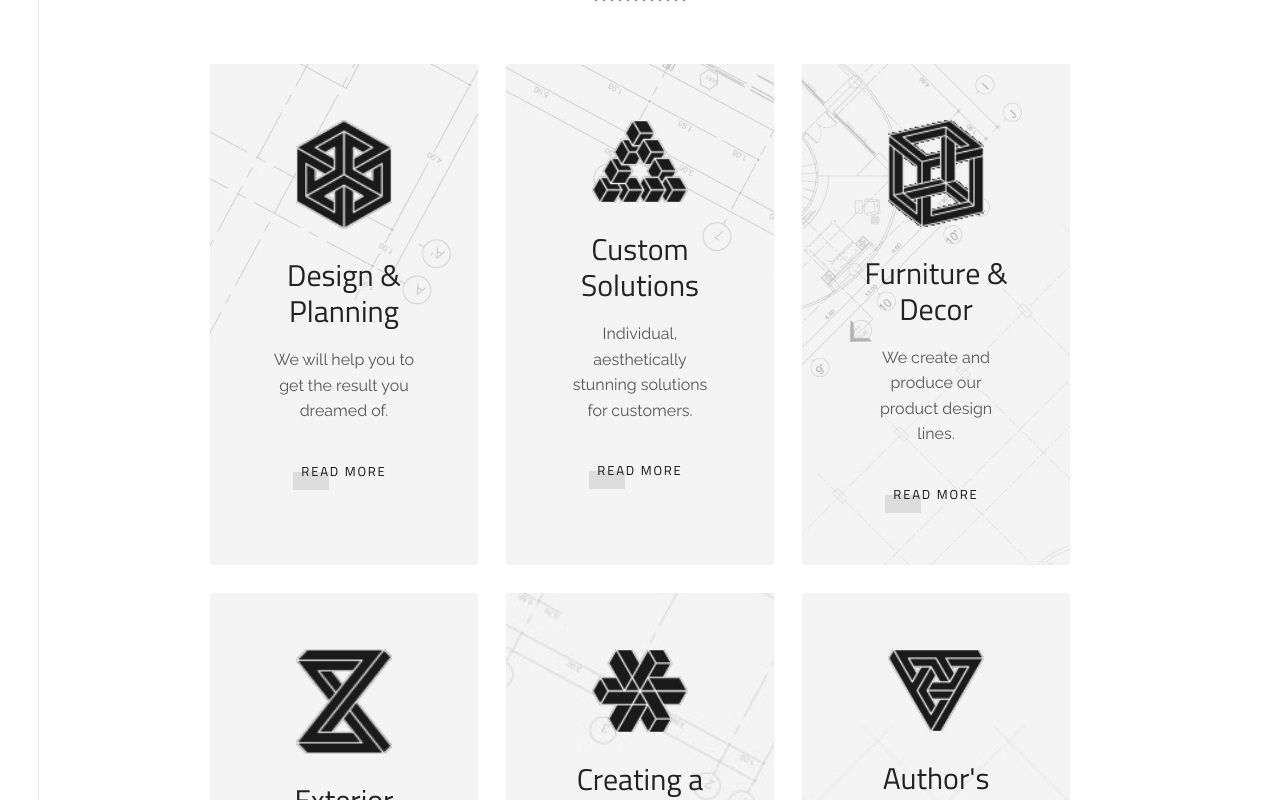
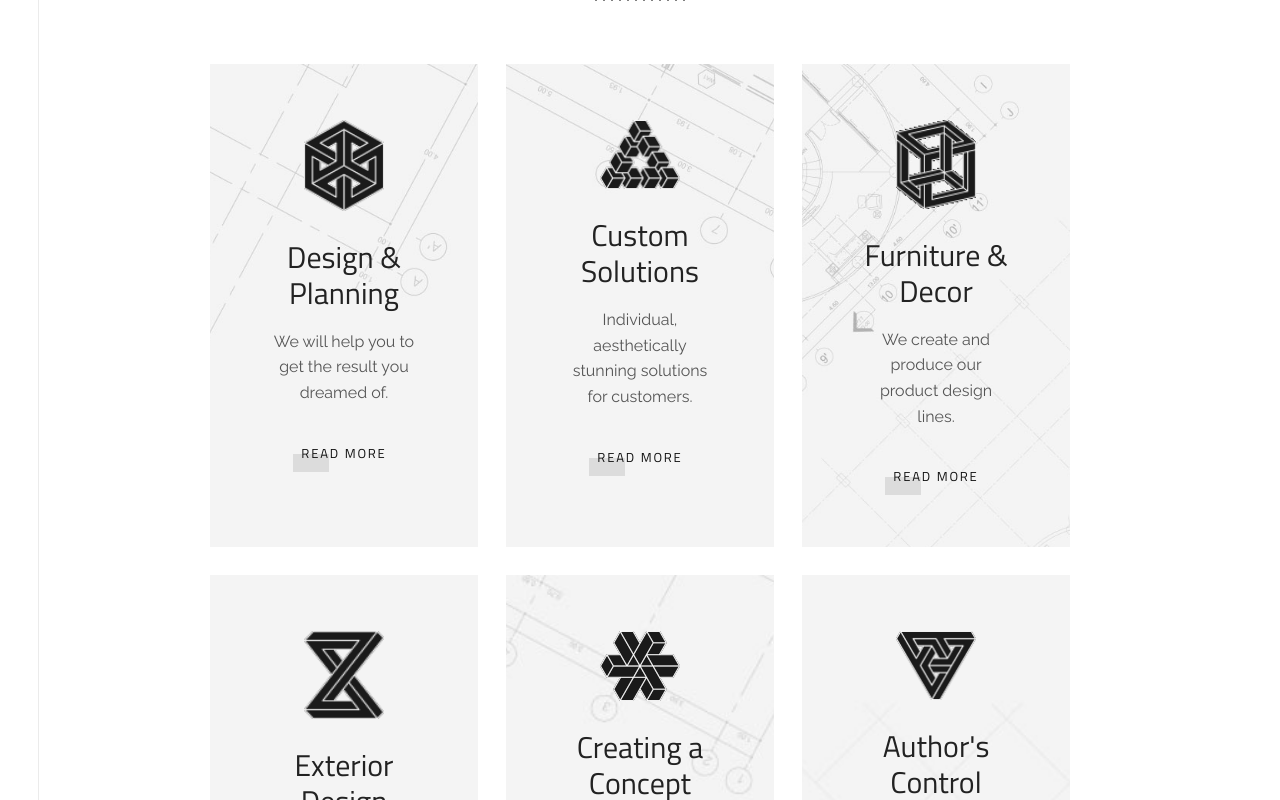
Before and after one commit to Kalandhar01/Siva_con, a Next.js app: page / in a window 1280 px wide. Shown: the part 2940-3740 px from the top of the page. Built offline with nearby package versions, Linux system fonts and the light colour scheme.

Commit message:
feat: reduce service icon size

```diff
--- a/src/components/Services.tsx
+++ b/src/components/Services.tsx
@@ -88,8 +88,8 @@ export default function Services() {
                     <img
                       src={s.icon}
                       alt=""
-                      width={96}
-                      height={109}
+                      width={80}
+                      height={92}
                       style={{
                         display: "block",
                         filter: isHovered ? "brightness(0) invert(1)" : "none",
```
